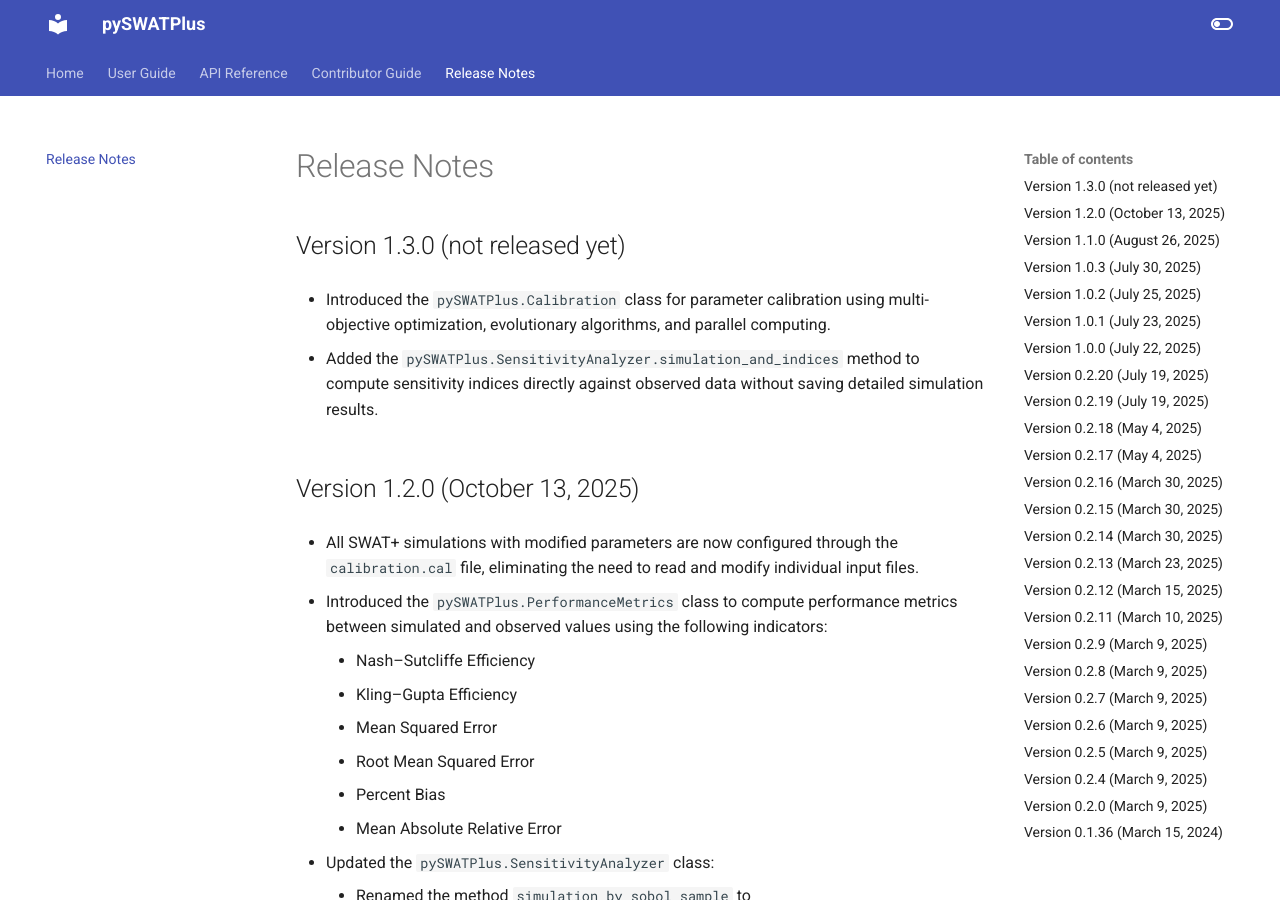
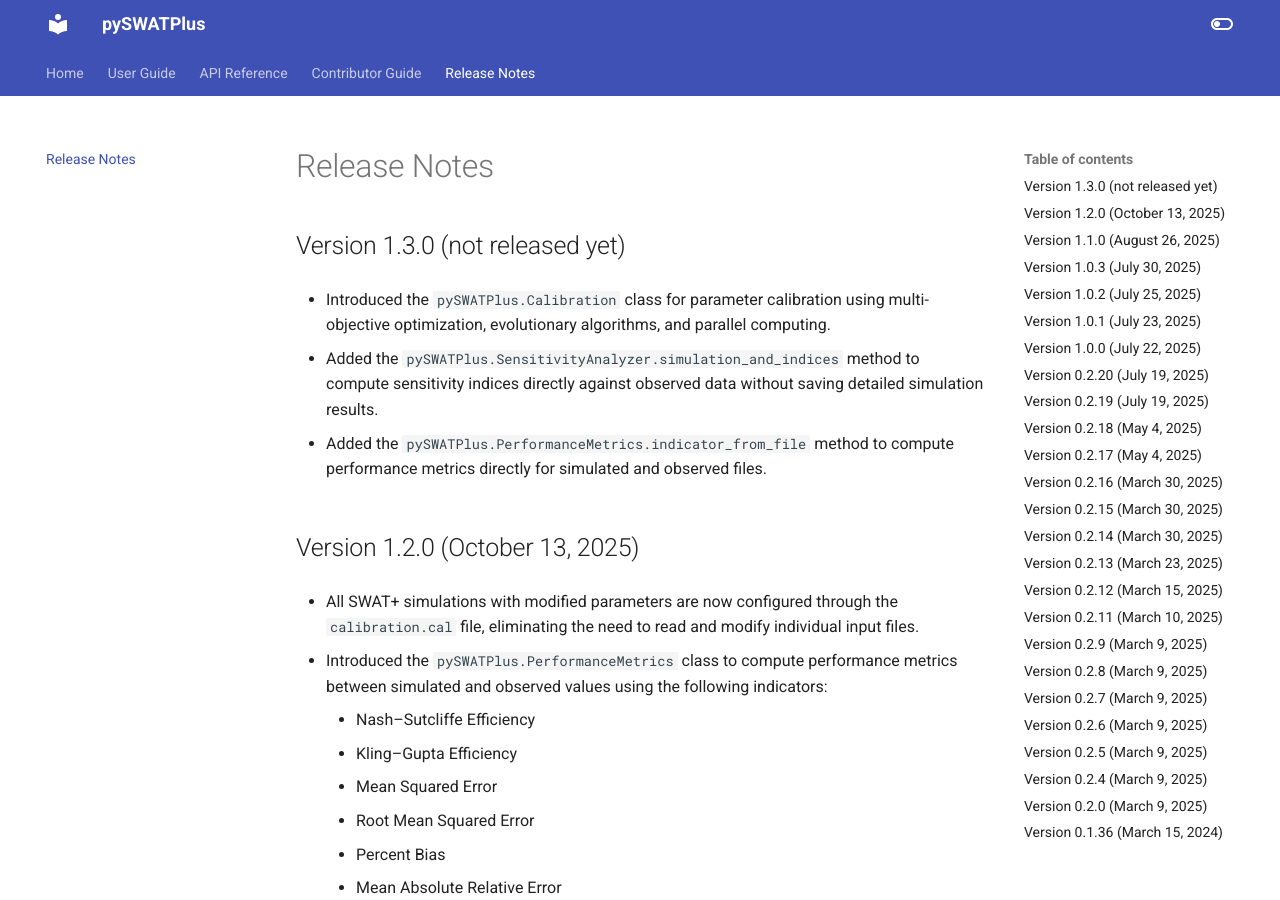
Before and after one commit to swat-model/pySWATPlus, an MkDocs documentation site: the page built from docs/changelog.md, in a window 1280 px wide and 900 px high. Built offline with MkDocs 1.6.1 and Material for MkDocs 9.7.7, drawn with Linux system fonts in a browser that asks for light colours.

Commit message:
Updated release notes for the next version

```diff
--- a/docs/changelog.md
+++ b/docs/changelog.md
@@ -5,6 +5,8 @@
 - Introduced the `pySWATPlus.Calibration` class for parameter calibration using multi-objective optimization, evolutionary algorithms, and parallel computing.
 
 - Added the `pySWATPlus.SensitivityAnalyzer.simulation_and_indices` method to compute sensitivity indices directly against observed data without saving detailed simulation results.
+
+- Added the `pySWATPlus.PerformanceMetrics.indicator_from_file` method to compute performance metrics directly for simulated and observed files.
 
 
 ## Version 1.2.0 (October 13, 2025)
```
